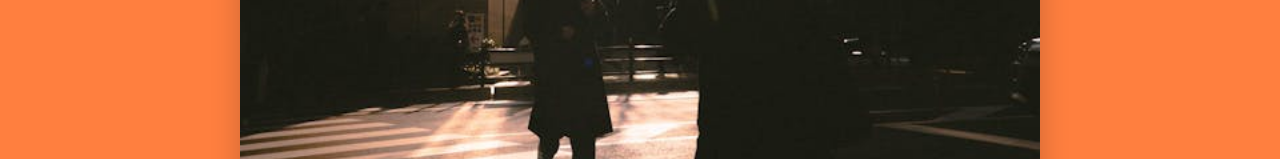
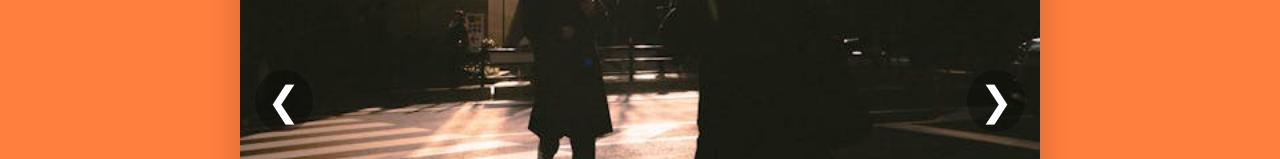
Before and after one commit to Hassn225/Bhola, a plain HTML site: page index.html in a window 1280 px wide. Shown: the part 641-800 px from the top of the page. Drawn offline with Linux system fonts and the light colour scheme.

Commit message:
Update index.html

```diff
--- a/index.html
+++ b/index.html
@@ -3,7 +3,7 @@
 <head>
   <meta charset="UTF-8" />
   <meta name="viewport" content="width=device-width, initial-scale=1.0"/>
-  <title>Navbar & Hinglish Poetry Carousel</title>
+  <title>Navbar & Poetry Carousel</title>
   <style>
     body {
       margin: 0;
@@ -61,12 +61,20 @@
       display: block;
     }
 
+    /* Main Wrapper */
+    .main-content {
+      display: flex;
+      flex-direction: column;
+      align-items: center;
+    }
+
     /* Carousel Background */
     .carousel-wrapper {
       background-color: #ff7f3f;
       padding: 50px 0;
       display: flex;
       justify-content: center;
+      width: 100%;
     }
 
     /* Carousel Card Style */
@@ -111,6 +119,32 @@
       font-size: 16px;
     }
 
+    /* Arrows */
+    .arrow {
+      position: absolute;
+      top: 45%;
+      font-size: 40px;
+      color: #fff;
+      background-color: rgba(0, 0, 0, 0.3);
+      padding: 8px 12px;
+      border-radius: 50%;
+      cursor: pointer;
+      z-index: 10;
+      user-select: none;
+    }
+
+    .arrow:hover {
+      background-color: rgba(0, 0, 0, 0.6);
+    }
+
+    .arrow.left {
+      left: 15px;
+    }
+
+    .arrow.right {
+      right: 15px;
+    }
+
     .carousel-controls {
       display: flex;
       justify-content: space-between;
@@ -120,7 +154,7 @@
     }
 
     .carousel-btn {
-      color: #fff;
+      color: #000;
       font-weight: bold;
       cursor: pointer;
       user-select: none;
@@ -169,9 +203,18 @@
     <a href="#">About</a>
   </div>
 
+  <!-- Main Content -->
+  <div class="main-content">
+
     <!-- Carousel Section -->
     <div class="carousel-wrapper">
       <div class="carousel-card">
+
+        <!-- Arrows -->
+        <div class="arrow left" onclick="changeSlide(-1)">&#10094;</div>
+        <div class="arrow right" onclick="changeSlide(1)">&#10095;</div>
+
+        <!-- Slides -->
         <div class="slide active">
           <img src="IMG_0737.jpeg?text=Slide+1" alt="Slide 1">
           <div class="caption-box">
@@ -179,6 +222,7 @@
             <p>Chandni raaton mein baatein teri, dil ke armaan kehte hain kahaani meri.</p>
           </div>
         </div>
+
         <div class="slide">
           <img src="IMG_0738.jpeg?text=Slide+2" alt="Slide 2">
           <div class="caption-box">
@@ -186,6 +230,7 @@
             <p>Pal do pal ka saath tha tera, par yaadon ka asar gehra.</p>
           </div>
         </div>
+
         <div class="slide">
           <img src="IMG_0739.jpeg?text=Slide+3" alt="Slide 3">
           <div class="caption-box">
@@ -205,6 +250,8 @@
           <span class="carousel-btn" onclick="changeSlide(1)">Next</span>
         </div>
       </div>
+    </div>
+
   </div>
 
   <!-- JavaScript -->
```
Lines whose indentation alone changed are shown as unchanged.
